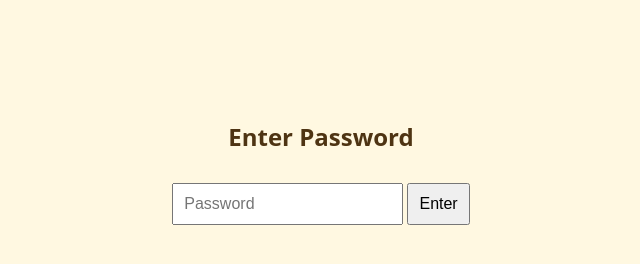
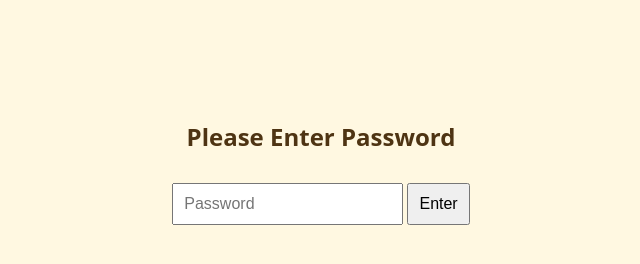
Before and after one commit to djswap/mom-50-birthday, a plain HTML site: page index.html in a window 1280 px wide. Shown: the whole page, without its empty margins (319-959 px from the left). Drawn offline with Linux system fonts and the light colour scheme.

Commit message:
Update index.html

```diff
--- a/index.html
+++ b/index.html
@@ -10,7 +10,7 @@
 </head>
 <body>
   <div id="login-screen">
-    <h2>Enter Password</h2>
+    <h2>Please Enter Password</h2>
     <input type="password" id="password" placeholder="Password">
     <button onclick="checkPassword()">Enter</button>
     <p id="error-msg"></p>
```
